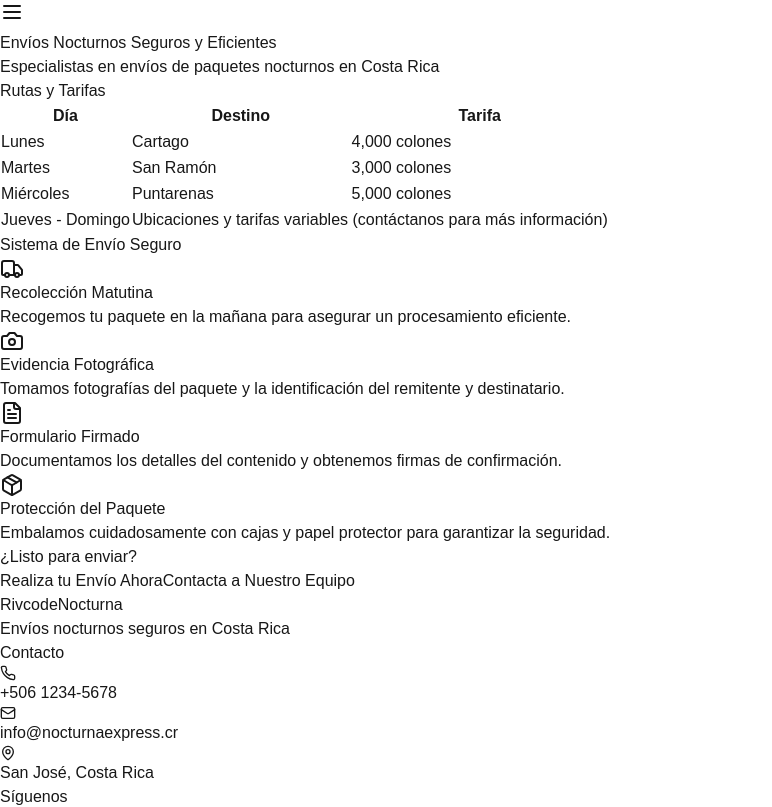
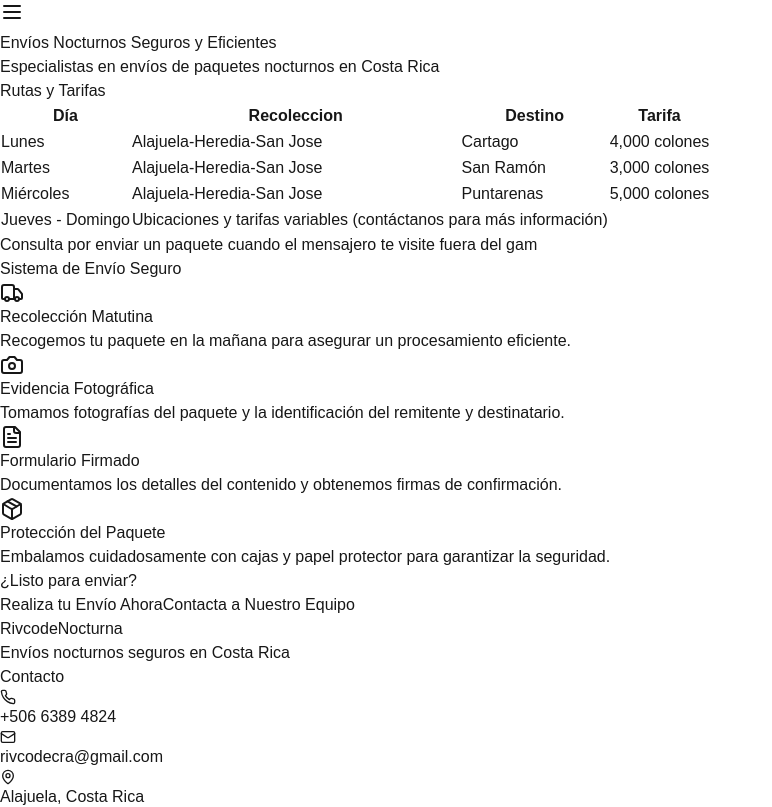
Before and after one commit to DanielRiv2024/rivcode_nocturna_fulp, a Next.js app: page / in a window 1280 px wide. Shown: the part 1600-2407 px from the top of the page, without its empty margins (0-772 px from the left). Built offline with nearby package versions, Linux system fonts and the light colour scheme.

Commit message:
Update company information

```diff
--- a/src/app/page.js
+++ b/src/app/page.js
@@ -98,11 +98,12 @@
           <section id="routes" className="py-12 md:py-16 bg-navy-800 bg-opacity-50">
             <div className="container mx-auto px-4">
               <h2 className="text-2xl md:text-3xl font-bold mb-6 md:mb-8 text-center">Rutas y Tarifas</h2>
-              <div className="overflow-x-auto">
+              <div className="overflow-x-auto flex flex-col justify-center items-center">
                 <table className="w-full text-left border-collapse">
                   <thead>
                     <tr className="bg-navy-700">
                       <th className="p-3">Día</th>
+                      <th className="p-3">Recoleccion</th>
                       <th className="p-3">Destino</th>
                       <th className="p-3">Tarifa</th>
                     </tr>
@@ -110,16 +111,19 @@
                   <tbody>
                     <tr className="border-b border-navy-600">
                       <td className="p-3">Lunes</td>
+                      <td className="p-3">Alajuela-Heredia-San Jose</td>
                       <td className="p-3">Cartago</td>
                       <td className="p-3">4,000 colones</td>
                     </tr>
                     <tr className="border-b border-navy-600">
                       <td className="p-3">Martes</td>
+                      <td className="p-3">Alajuela-Heredia-San Jose</td>
                       <td className="p-3">San Ramón</td>
                       <td className="p-3">3,000 colones</td>
                     </tr>
                     <tr className="border-b border-navy-600">
                       <td className="p-3">Miércoles</td>
+                      <td className="p-3">Alajuela-Heredia-San Jose</td>
                       <td className="p-3">Puntarenas</td>
                       <td className="p-3">5,000 colones</td>
                     </tr>
@@ -128,7 +132,9 @@
                       <td className="p-3" colSpan={2}>Ubicaciones y tarifas variables (contáctanos para más información)</td>
                     </tr>
                   </tbody>
+
                 </table>
+                <p className='mt-5'>Consulta por enviar un paquete cuando el mensajero te visite fuera del gam</p>
               </div>
             </div>
           </section>
@@ -201,15 +207,15 @@
                   <h4 className="text-lg font-semibold mb-2">Contacto</h4>
                   <div className="flex items-center mb-2">
                     <Phone className="text-yellow-300 mr-2" size={16} />
-                    <span>+506 1234-5678</span>
+                    <span>+506 6389 4824</span>
                   </div>
                   <div className="flex items-center mb-2">
                     <Mail className="text-yellow-300 mr-2" size={16} />
-                    <span>info@nocturnaexpress.cr</span>
+                    <span>rivcodecra@gmail.com</span>
                   </div>
                   <div className="flex items-center">
                     <MapPin className="text-yellow-300 mr-2" size={16} />
-                    <span>San José, Costa Rica</span>
+                    <span>Alajuela, Costa Rica</span>
                   </div>
                 </div>
                 <div className="w-full md:w-1/3">
```
